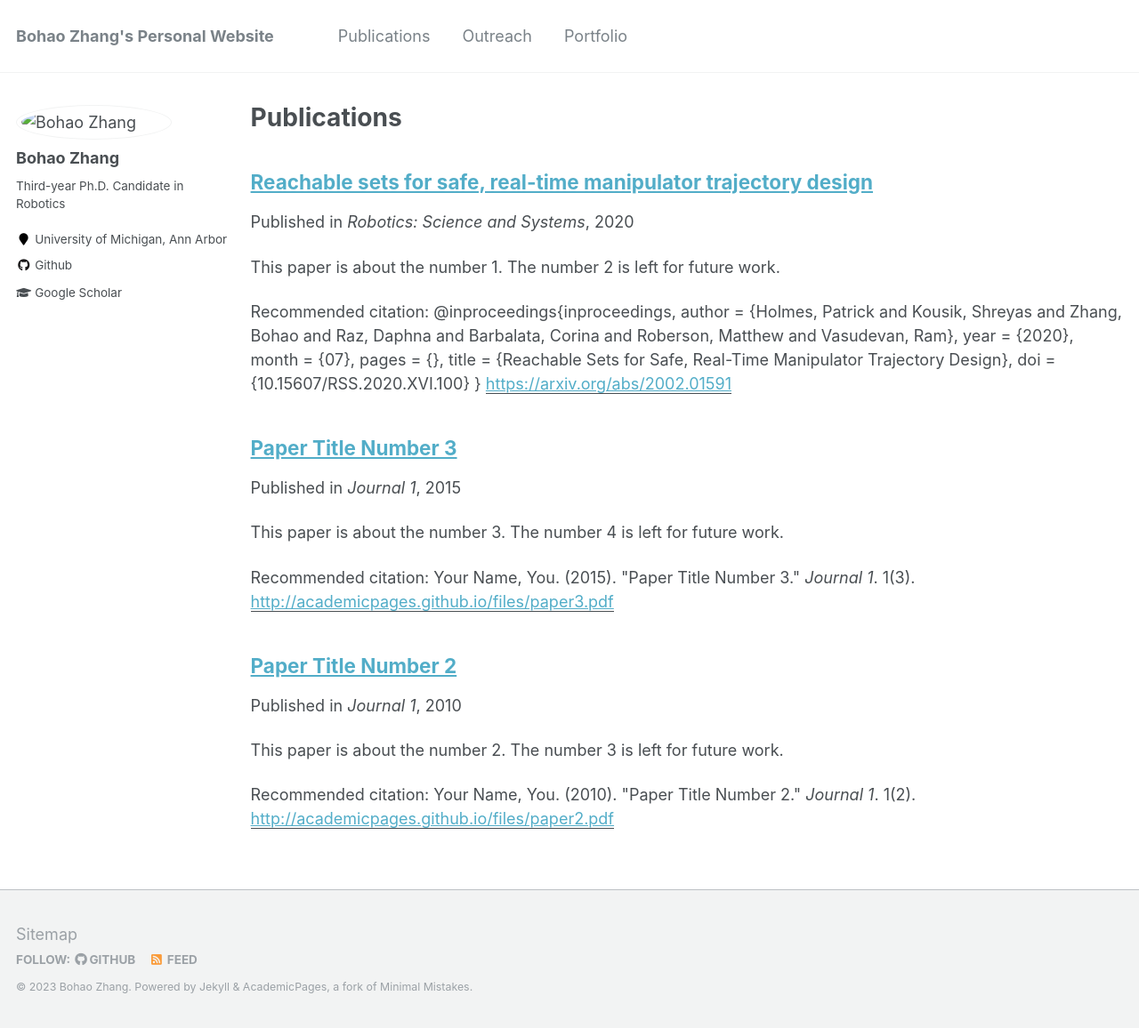
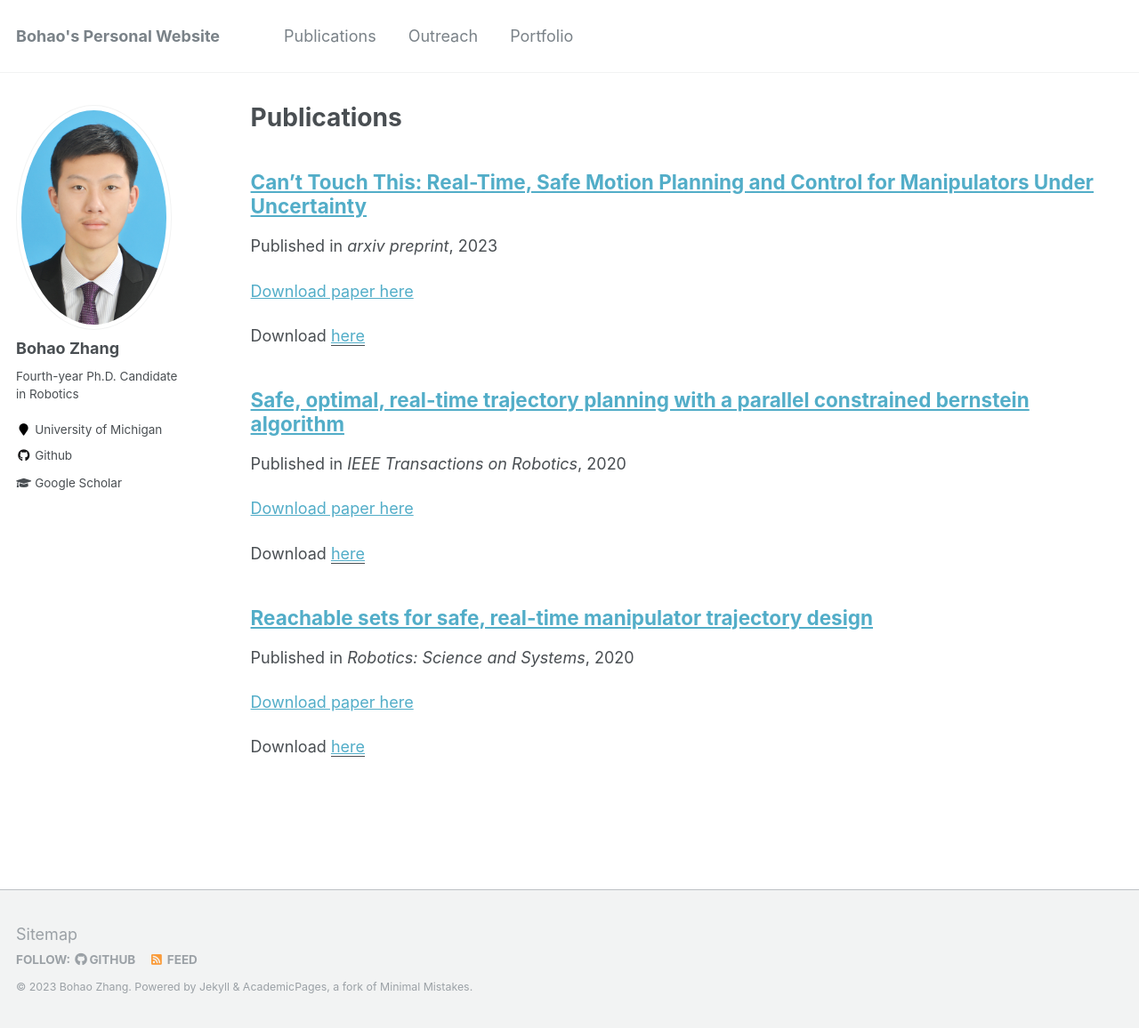
Before and after one commit to Cfather/jimzhang.github.io, a Jekyll site: the page built from _pages/publications.md, in a window 1280 px wide and 1156 px high. Shown: the whole window at 89% size. Built offline with Jekyll 4.4.1, drawn with Linux system fonts in a browser that asks for light colours.

Commit message:
update 3

```diff
--- a/_config.yml
+++ b/_config.yml
@@ -7,7 +7,7 @@
 
 # Site Settings
 locale                   : "en-US"
-title                    : "Bohao Zhang's Personal Website"
+title                    : "Bohao's Personal Website"
 title_separator          : "-"
 name                     : &name "Bohao Zhang"
 description              : &description "personal description"
@@ -81,9 +81,9 @@ analytics:
 # Site Author
 author:
   name             : "Bohao Zhang"
-  avatar           : "images/biophoto.jpg"
-  bio              : "Third-year Ph.D. Candidate in Robotics"
-  location         : "University of Michigan, Ann Arbor"
+  avatar           : "https://github.com/Cfather/jimzhang.github.io/blob/master/images/biophoto.jpg"
+  bio              : "Fourth-year Ph.D. Candidate in Robotics"
+  location         : "University of Michigan"
   employer         :
   googlescholar    : "https://scholar.google.com/citations?user=eRnW1-8AAAAJ&hl=en&authuser=1"
   email            :
--- a/_publications/2009-10-01-paper-title-number-1.md
+++ b/_publications/2009-10-01-paper-title-number-1.md
@@ -2,18 +2,9 @@
 title: "Reachable sets for safe, real-time manipulator trajectory design"
 collection: publications
 permalink: "https://arxiv.org/abs/2002.01591"
-excerpt: 'This paper is about the number 1. The number 2 is left for future work.'
 date: 2020-05-01
-venue: ' Robotics: Science and Systems'
+venue: 'Robotics: Science and Systems'
 paperurl: 'https://arxiv.org/abs/2002.01591'
-citation: '@inproceedings{inproceedings,
-author = {Holmes, Patrick and Kousik, Shreyas and Zhang, Bohao and Raz, Daphna and Barbalata, Corina and Roberson, Matthew and Vasudevan, Ram},
-year = {2020},
-month = {07},
-pages = {},
-title = {Reachable Sets for Safe, Real-Time Manipulator Trajectory Design},
-doi = {10.15607/RSS.2020.XVI.100}
-}'
 ---
 
 [Download paper here](https://arxiv.org/abs/2002.01591)
--- a/_publications/2010-10-01-paper-title-number-2.md
+++ b/_publications/2010-10-01-paper-title-number-2.md
@@ -1,15 +1,10 @@
 ---
-title: "Paper Title Number 2"
+title: "Safe, optimal, real-time trajectory planning with a parallel constrained bernstein algorithm"
 collection: publications
-permalink: /publication/2010-10-01-paper-title-number-2
-excerpt: 'This paper is about the number 2. The number 3 is left for future work.'
-date: 2010-10-01
-venue: 'Journal 1'
-paperurl: 'http://academicpages.github.io/files/paper2.pdf'
-citation: 'Your Name, You. (2010). &quot;Paper Title Number 2.&quot; <i>Journal 1</i>. 1(2).'
+permalink: "https://arxiv.org/abs/2002.01591"
+date: 2020-08-01
+venue: 'IEEE Transactions on Robotics'
+paperurl: 'https://arxiv.org/abs/2002.01591'
 ---
-This paper is about the number 2. The number 3 is left for future work.
 
-[Download paper here](http://academicpages.github.io/files/paper2.pdf)
-
-Recommended citation: Your Name, You. (2010). "Paper Title Number 2." <i>Journal 1</i>. 1(2).
+[Download paper here](https://arxiv.org/abs/2002.01591)
--- a/_publications/2015-10-01-paper-title-number-3.md
+++ b/_publications/2015-10-01-paper-title-number-3.md
@@ -1,15 +1,10 @@
 ---
-title: "Paper Title Number 3"
+title: "Can't Touch This: Real-Time, Safe Motion Planning and Control for Manipulators Under Uncertainty"
 collection: publications
-permalink: /publication/2015-10-01-paper-title-number-3
-excerpt: 'This paper is about the number 3. The number 4 is left for future work.'
-date: 2015-10-01
-venue: 'Journal 1'
-paperurl: 'http://academicpages.github.io/files/paper3.pdf'
-citation: 'Your Name, You. (2015). &quot;Paper Title Number 3.&quot; <i>Journal 1</i>. 1(3).'
+permalink: "https://arxiv.org/abs/2301.13308"
+date: 2023-03-01
+venue: 'arxiv preprint'
+paperurl: 'https://arxiv.org/abs/2301.13308'
 ---
-This paper is about the number 3. The number 4 is left for future work.
 
-[Download paper here](http://academicpages.github.io/files/paper3.pdf)
-
-Recommended citation: Your Name, You. (2015). "Paper Title Number 3." <i>Journal 1</i>. 1(3).
+[Download paper here](https://arxiv.org/abs/2301.13308)
```
Also changed, not shown: _pages/about.md (+10 -1 lines).
